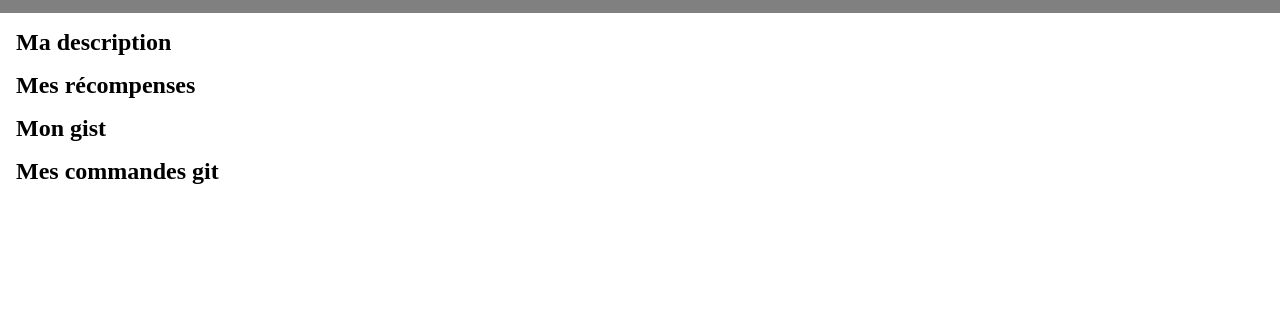
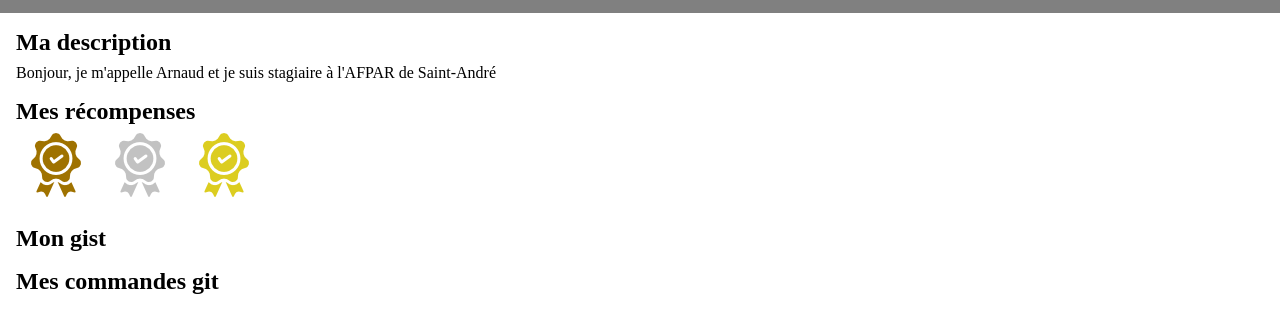
Before and after one commit to CroOn974/Premiere_page_html, a plain HTML site: page index.html in a window 1280 px wide. Shown: the part 46-378 px from the top of the page. Drawn offline with Linux system fonts and the light colour scheme.

Commit message:
ajout de la description et des image

```diff
--- a/index.html
+++ b/index.html
@@ -15,12 +15,14 @@
 
     <section>
         <h2>Ma description</h2>
-
+        <p>Bonjour, je m'appelle Arnaud et je suis stagiaire à l'AFPAR de Saint-André</p>
     </section>
 
     <section>
         <h2>Mes récompenses</h2>
-
+        <img src="img/medal_bronze.png" alt="image d'une médaille de bronze">
+        <img src="img/medal_silver.png" alt="image d'une médaille d'argent">
+        <img src="img/medal_gold.png" alt="image d'une médaille d'or">
     </section>
 
     <section>
--- a/main.css
+++ b/main.css
@@ -16,3 +16,11 @@ nav h1{
 section{
     padding: 1em 0 0 1em;
 }
+
+section p{
+    padding: 0.5em 0.5em 0 0;
+}
+
+section img{
+    padding: 0.5em;
+}
```
